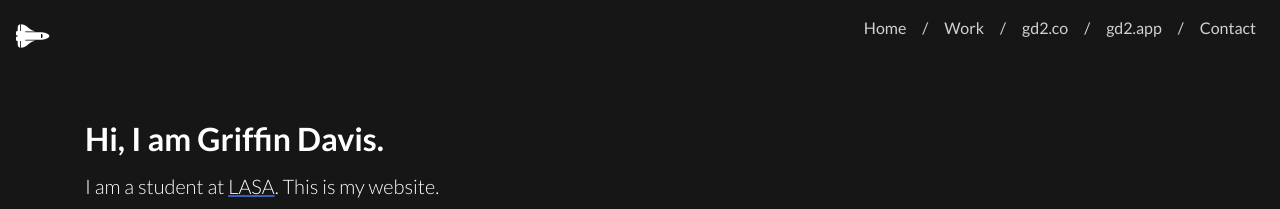
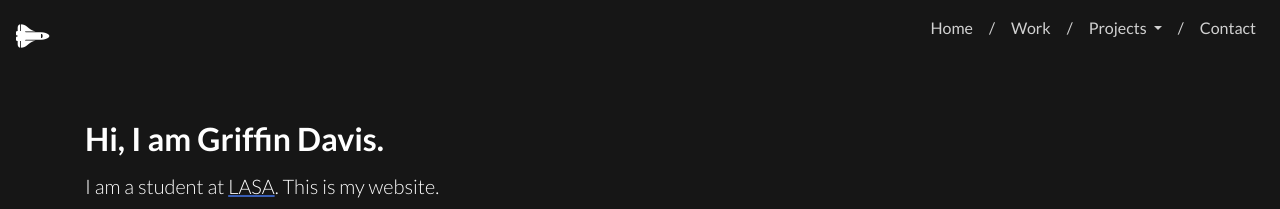
Before and after one commit to griffindvs/griffindvs.com, a Jekyll site: the page built from public/_pages/index.html, in a window 1280 px wide. Shown: the top 209 px of the page. Built offline with Jekyll 4.4.1, drawn with Linux system fonts in a browser that asks for light colours; nearby versions of some CDN libraries.

Commit message:
Update home navbar

```diff
--- a/public/_includes/indexnav.html
+++ b/public/_includes/indexnav.html
@@ -14,14 +14,18 @@
       <li class="nav-item">
         <p class="nav-link indexnav" style="cursor:default;">/</p>
       </li>
-      <li class="nav-item">
-        <a class="nav-link indexnav" href="/gd2co">gd2.co</a>
-      </li>
-      <li class="nav-item">
-        <p class="nav-link indexnav" style="cursor:default;">/</p>
-      </li>
-      <li class="nav-item">
-        <a class="nav-link indexnav" href="/gd2app">gd2.app</a>
+      <li class="nav-item dropdown">
+        <a class="nav-link indexnav dropdown-toggle" href="#" data-toggle="dropdown" aria-haspopup="true" aria-expanded="false">
+          Projects
+        </a>
+        <div class="dropdown-menu dropdown-menu-right" aria-labelledby="navbarDropdownMenuLink">
+          <a class="dropdown-item {% if page.id == "/gd2co" %} active {% endif %}" href="/gd2co">gd2.co</a>
+          <a class="dropdown-item {% if page.id == "/gd2app" %} active {% endif %}" href="/gd2app">gd2.app</a>
+          <a class="dropdown-item" href="https://github.com/griffindvs/lasa2019">lasa2019.com</a>
+          <a class="dropdown-item" href="https://github.com/griffindvs/lasa2019.design">lasa2019.design</a>
+          <a class="dropdown-item" href="https://github.com/griffindvs/headway">headwaytutors.org</a>
+          <a class="dropdown-item" href="https://github.com/griffindvs/lasa-complexmath">C++ Complex Math Library</a>
+        </div>
       </li>
       <li class="nav-item">
         <p class="nav-link indexnav" style="cursor:default;">/</p>
```
